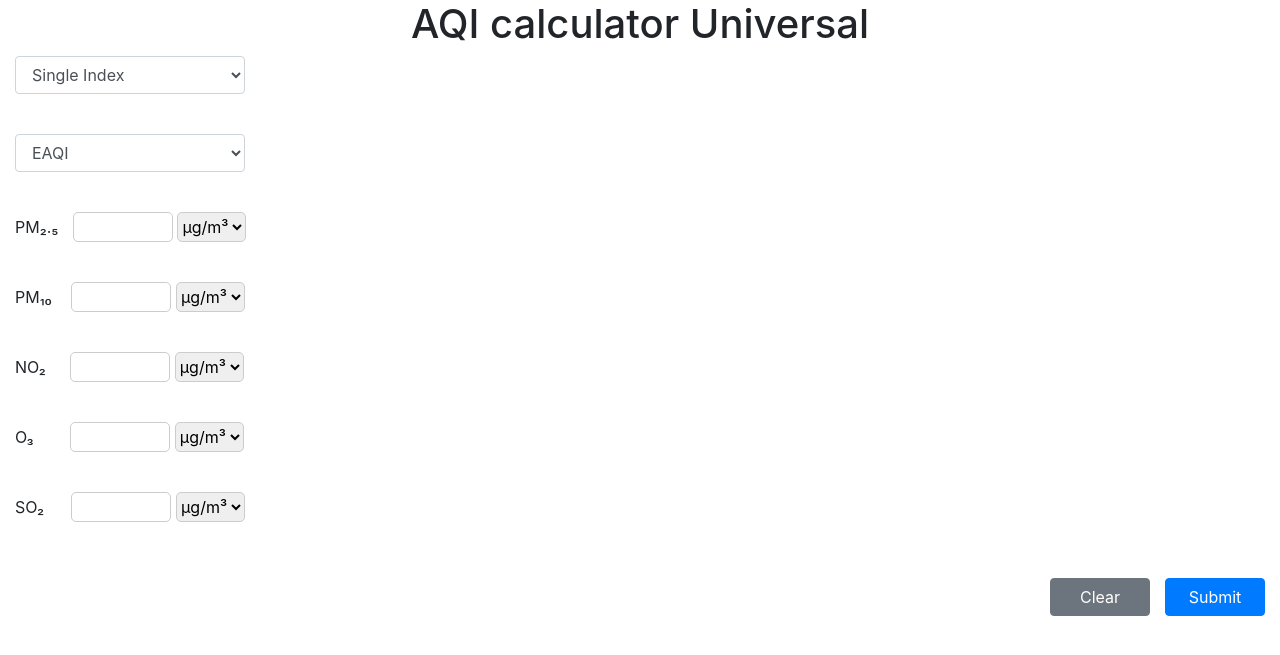
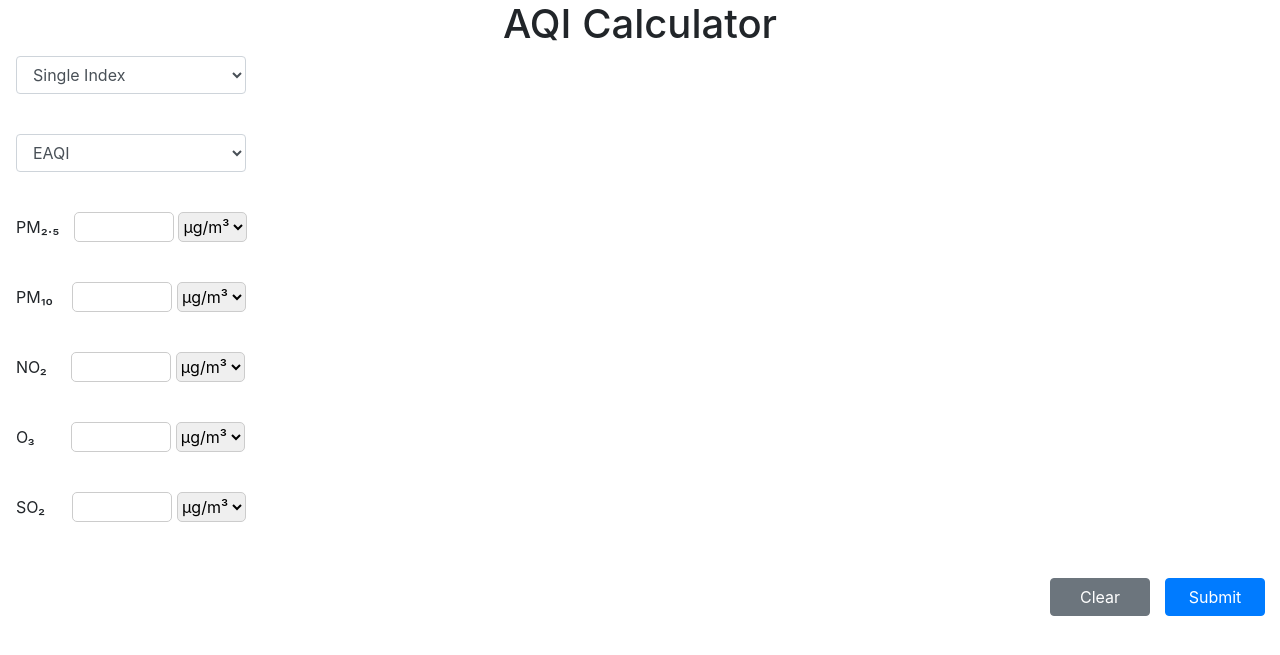
Before and after one commit to SaadiSave/aqical, a Flask app: page /aqi in a window 1280 px wide. Shown: the top 655 px of the page. Run offline with Flask 2, Linux system fonts and the light colour scheme; some libraries are stand-ins or nearby versions.

Commit message:
Corrected sp err in homepage.min.html . Added additional margin styling to 1.css and 1.min.css

```diff
--- a/static/1.css
+++ b/static/1.css
@@ -9,7 +9,7 @@ h1 {
 }
 
 form {
-    margin-left: 15px;
+    margin-left: 1rem;
 }
 
 .input1 {
@@ -19,6 +19,7 @@ form {
 }
 
 .output {
-    margin-left:15px;
+    margin-left:1rem;
+    margin-right: 1rem;
     font-size: 13pt;
 }
--- a/static/1.min.css
+++ b/static/1.min.css
@@ -1 +1 @@
-h1{text-align:center}.flex{display:flex;flex-direction:row;flex-wrap:wrap}form{margin-left:15px}.input1{border-radius:5px;border:solid 1px #ccc;height:30px}.output{margin-left:15px;font-size:13pt}
+h1{text-align:center}.flex{display:flex;flex-direction:row;flex-wrap:wrap}form{margin-left:1rem}.input1{border-radius:5px;border:solid 1px #ccc;height:30px}.output{margin-left:1rem;margin-right:1rem;font-size:13pt}
--- a/templates/homepage.min.html
+++ b/templates/homepage.min.html
@@ -6,17 +6,17 @@
         <link rel="stylesheet" href="https://stackpath.bootstrapcdn.com/bootstrap/4.5.2/css/bootstrap.min.css" integrity="sha384-JcKb8q3iqJ61gNV9KGb8thSsNjpSL0n8PARn9HuZOnIxN0hoP+VmmDGMN5t9UJ0Z" crossorigin="anonymous">
         <link href="../static/1.min.css" rel="stylesheet">
         <script type="text/javascript" src="../static/noexpaqi.min.js"></script>
-        <title>AQI calculator Universal</title>
+        <title>AQI Calculator</title>
         <script src="../static/script.min.js" type="text/javascript"></script>
     </head>
     <body>
-        <h1>AQI calculator Universal</h1>
+        <h1>AQI Calculator</h1>
         <form action="/" method="post" id="input">
             <div class="flex">
             <div class="form-group">
                     <div id="message"><b></b></div>
                 <select name="type" id="type" style="width:230px" class="form-control">
-                    <option value="Comp">Comparision</option>
+                    <option value="Comp">Comparison</option>
                     <option value="SI" selected="selected">Single Index</option>
                 </select><p></p><br>
                 <select name="system" id="system" style="width:230px" class="form-control">
```
